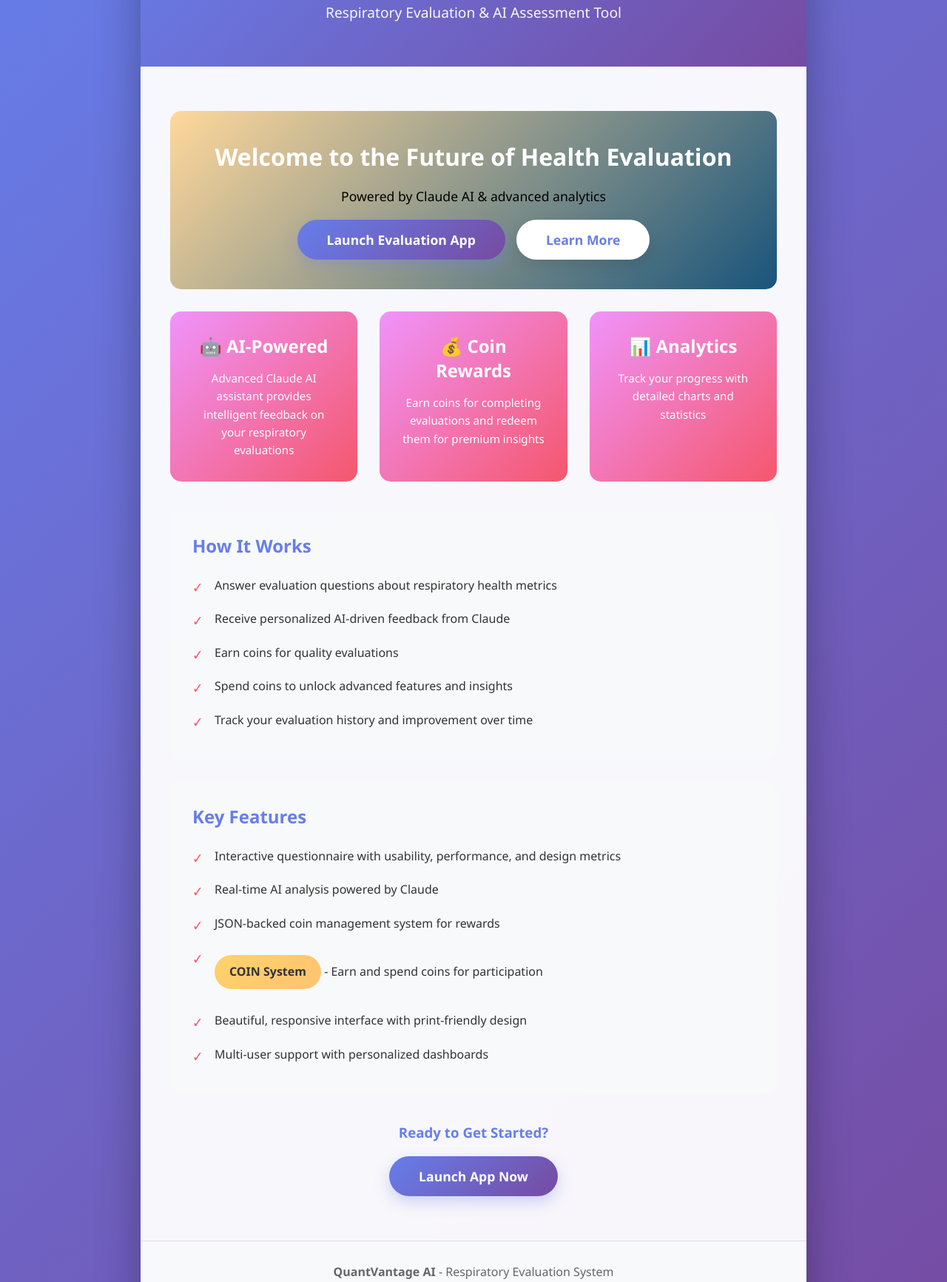
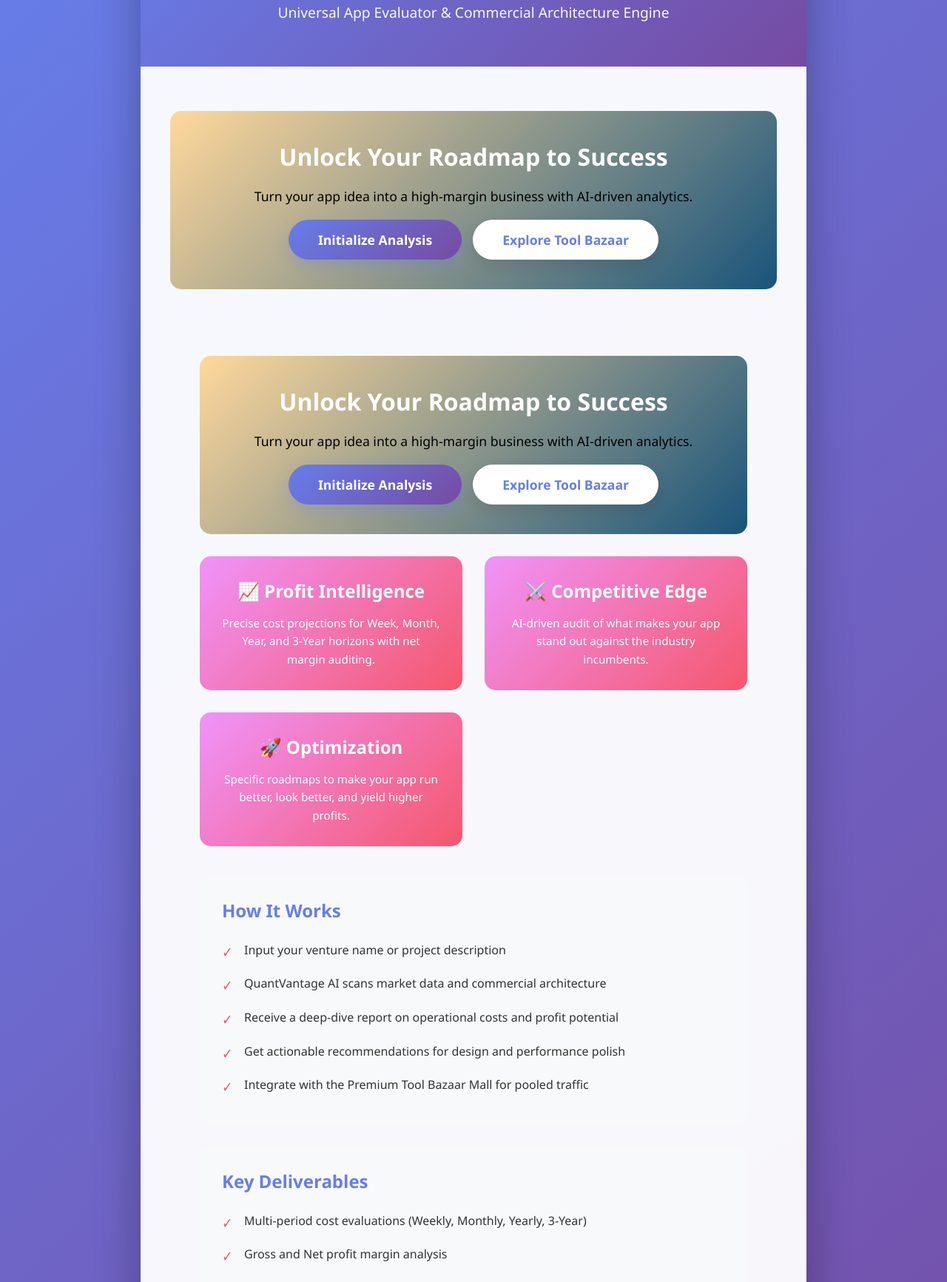
Before and after one commit to 1safemovez-beep/quantvantageai, a plain HTML site: page index.html in a window 1280 px wide. Shown: the part 152-1885 px from the top of the page at 74% size. Drawn offline with Linux system fonts and the light colour scheme.

```diff
--- a/index.html
+++ b/index.html
@@ -227,57 +227,69 @@
 <body>
     <div class="container">
         <div class="header">
-            <h1>🫁 QuantVantage AI</h1>
-            <p>Respiratory Evaluation & AI Assessment Tool</p>
+            <h1>✨ QuantVantage AI</h1>
+            <p>Universal App Evaluator & Commercial Architecture Engine</p>
         </div>
 
         <div class="content">
             <div class="cta-section">
-                <h2>Welcome to the Future of Health Evaluation</h2>
+                <h2>Unlock Your Roadmap to Success</h2>
                 <p style="margin-bottom: 20px; font-size: 1.1em;">
-                    Powered by Claude AI & advanced analytics
+                    Turn your app idea into a high-margin business with AI-driven analytics.
                 </p>
                 <div class="button-group">
-                    <a href="https://quantvantageai.streamlit.app" class="btn btn-primary">Launch Evaluation App</a>
-                    <a href="#learn-more" class="btn btn-secondary">Learn More</a>
+                    <a href="https://quantvantageai.streamlit.app" class="btn btn-primary">Initialize Analysis</a>
+                    <a href="#learn-more" class="btn btn-secondary">Explore Tool Bazaar</a>
+                </div>
+            </div>
+
+
+        <div class="content">
+            <div class="cta-section">
+                <h2>Unlock Your Roadmap to Success</h2>
+                <p style="margin-bottom: 20px; font-size: 1.1em;">
+                    Turn your app idea into a high-margin business with AI-driven analytics.
+                </p>
+                <div class="button-group">
+                    <a href="https://quantvantageai.streamlit.app" class="btn btn-primary">Initialize Analysis</a>
+                    <a href="#learn-more" class="btn btn-secondary">Explore Tool Bazaar</a>
                 </div>
             </div>
 
             <div class="feature-grid">
                 <div class="feature-card">
-                    <h3>🤖 AI-Powered</h3>
-                    <p>Advanced Claude AI assistant provides intelligent feedback on your respiratory evaluations</p>
+                    <h3>📈 Profit Intelligence</h3>
+                    <p>Precise cost projections for Week, Month, Year, and 3-Year horizons with net margin auditing.</p>
                 </div>
                 <div class="feature-card">
-                    <h3>💰 Coin Rewards</h3>
-                    <p>Earn coins for completing evaluations and redeem them for premium insights</p>
+                    <h3>⚔️ Competitive Edge</h3>
+                    <p>AI-driven audit of what makes your app stand out against the industry incumbents.</p>
                 </div>
                 <div class="feature-card">
-                    <h3>📊 Analytics</h3>
-                    <p>Track your progress with detailed charts and statistics</p>
+                    <h3>🚀 Optimization</h3>
+                    <p>Specific roadmaps to make your app run better, look better, and yield higher profits.</p>
                 </div>
             </div>
 
             <div class="info-section" id="learn-more">
                 <h3>How It Works</h3>
                 <ul>
-                    <li>Answer evaluation questions about respiratory health metrics</li>
-                    <li>Receive personalized AI-driven feedback from Claude</li>
-                    <li>Earn coins for quality evaluations</li>
-                    <li>Spend coins to unlock advanced features and insights</li>
-                    <li>Track your evaluation history and improvement over time</li>
+                    <li>Input your venture name or project description</li>
+                    <li>QuantVantage AI scans market data and commercial architecture</li>
+                    <li>Receive a deep-dive report on operational costs and profit potential</li>
+                    <li>Get actionable recommendations for design and performance polish</li>
+                    <li>Integrate with the Premium Tool Bazaar Mall for pooled traffic</li>
                 </ul>
             </div>
 
             <div class="info-section">
-                <h3>Key Features</h3>
+                <h3>Key Deliverables</h3>
                 <ul>
-                    <li>Interactive questionnaire with usability, performance, and design metrics</li>
-                    <li>Real-time AI analysis powered by Claude</li>
-                    <li>JSON-backed coin management system for rewards</li>
-                    <li><span class="coin-badge">COIN System</span> - Earn and spend coins for participation</li>
-                    <li>Beautiful, responsive interface with print-friendly design</li>
-                    <li>Multi-user support with personalized dashboards</li>
+                    <li>Multi-period cost evaluations (Weekly, Monthly, Yearly, 3-Year)</li>
+                    <li>Gross and Net profit margin analysis</li>
+                    <li>Competitive "Stand Out" audit</li>
+                    <li>"Run Better" & "Look Better" optimization checklists</li>
+                    <li>Direct clickable link to the Premium Tool Bazaar Mall</li>
                 </ul>
             </div>
 
@@ -288,10 +300,10 @@
         </div>
 
         <div class="footer">
-            <p><strong>QuantVantage AI</strong> - Respiratory Evaluation System</p>
+            <p><strong>QuantVantage AI</strong> - Universal App Evaluator</p>
             <p>Powered by <a href="https://streamlit.io">Streamlit</a> & <a href="https://www.anthropic.com">Claude AI</a></p>
             <p style="margin-top: 15px; font-size: 0.9em;">
-                © 2024 1safemovez-beep. All rights reserved. | <a href="#">Privacy Policy</a> | <a href="#">Terms of Service</a>
+                © 2026 1safemovez-beep. All rights reserved. | <a href="#">Privacy Policy</a> | <a href="#">Terms of Service</a>
             </p>
         </div>
     </div>
```
Also changed, not shown: 1 other file.
